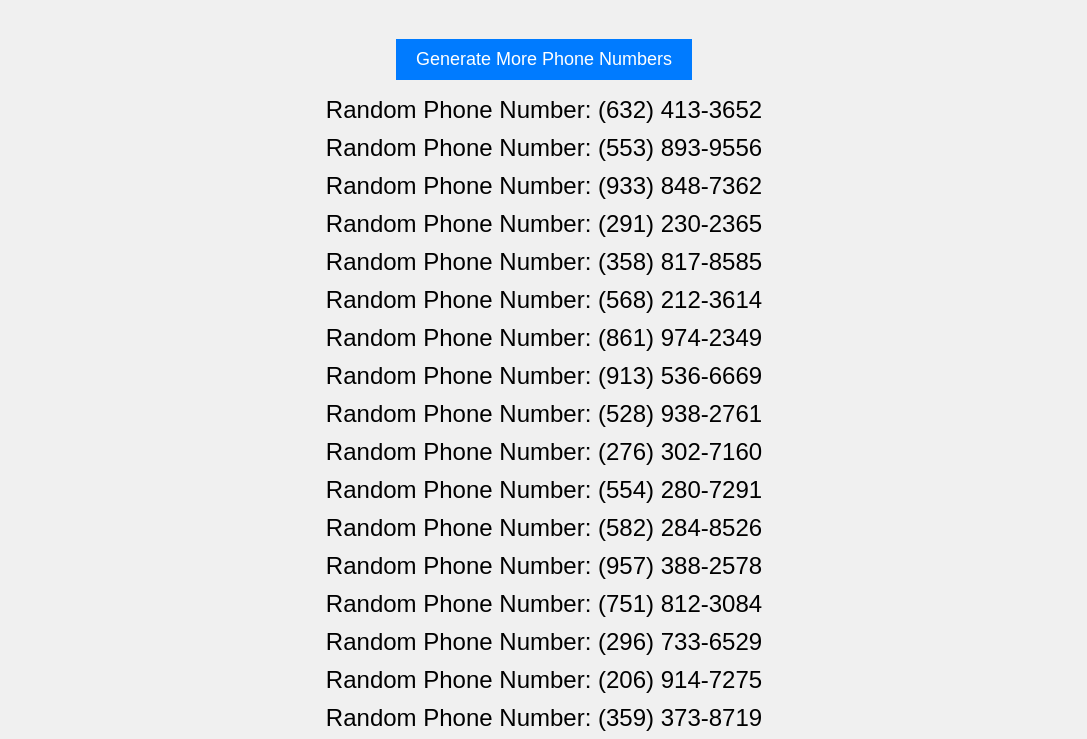
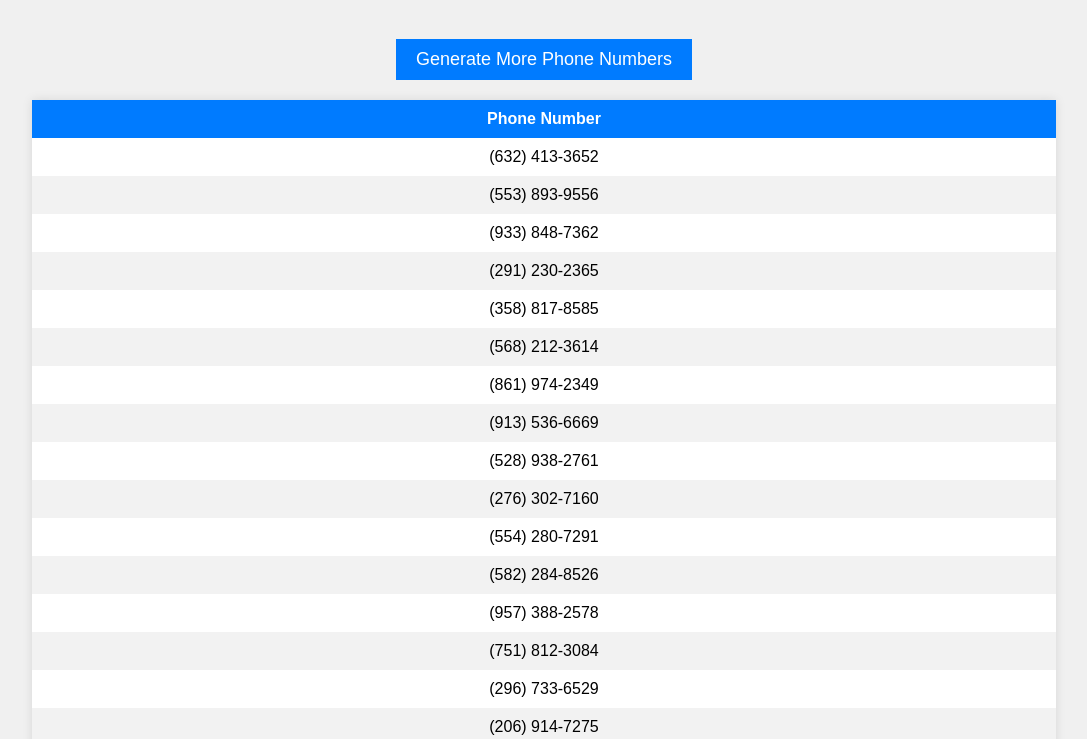
Before and after one commit to washdanielse717/ggyy, a plain HTML site: page index.html in a window 1280 px wide. Shown: the part 61-800 px from the top of the page, without its empty margins (96-1183 px from the left). Drawn offline with Linux system fonts and the light colour scheme.

Commit message:
添加表格样式

```diff
--- a/index.html
+++ b/index.html
@@ -31,21 +31,46 @@
             background-color: #0056b3;
         }
 
-        ul {
-            list-style-type: none;
-            padding: 0;
+        table {
+            width: 80%;
+            margin: 20px auto;
+            border-collapse: collapse;
+            background-color: #fff;
+            box-shadow: 0px 0px 10px rgba(0, 0, 0, 0.1);
         }
 
-        li {
-            font-size: 24px;
-            margin: 10px 0;
+        thead {
+            background-color: #007BFF;
+            color: #fff;
+        }
+
+        th, td {
+            padding: 10px;
+            text-align: center;
+        }
+
+        tbody tr:nth-child(even) {
+            background-color: #f2f2f2;
+        }
+
+        tbody tr:hover {
+            background-color: #ddd;
         }
     </style>
 </head>
 <body>
     <h1>Random US Phone Number Generator</h1>
     <button id="generateButton">Generate More Phone Numbers</button>
-    <ul id="phoneNumberList"></ul>
+    <table id="phoneNumberTable">
+        <thead>
+            <tr>
+                <th>Phone Number</th>
+            </tr>
+        </thead>
+        <tbody id="phoneNumberList">
+            <!-- 表格行将在JavaScript中生成 -->
+        </tbody>
+    </table>
 
     <script>
         function generateRandomPhoneNumber() {
@@ -57,14 +82,15 @@
         }
 
         function generateAndDisplayPhoneNumbers() {
-            const phoneNumberList = document.getElementById("phoneNumberList");
-            phoneNumberList.innerHTML = '';
+            const phoneNumberTable = document.getElementById("phoneNumberTable");
+            const tbody = document.getElementById("phoneNumberList");
+            tbody.innerHTML = '';
 
             for (let i = 0; i < 20; i++) {
                 const randomPhoneNumber = generateRandomPhoneNumber();
-                const li = document.createElement("li");
-                li.textContent = `Random Phone Number: ${randomPhoneNumber}`;
-                phoneNumberList.appendChild(li);
+                const row = tbody.insertRow();
+                const cell = row.insertCell();
+                cell.textContent = randomPhoneNumber;
             }
         }
 
```
